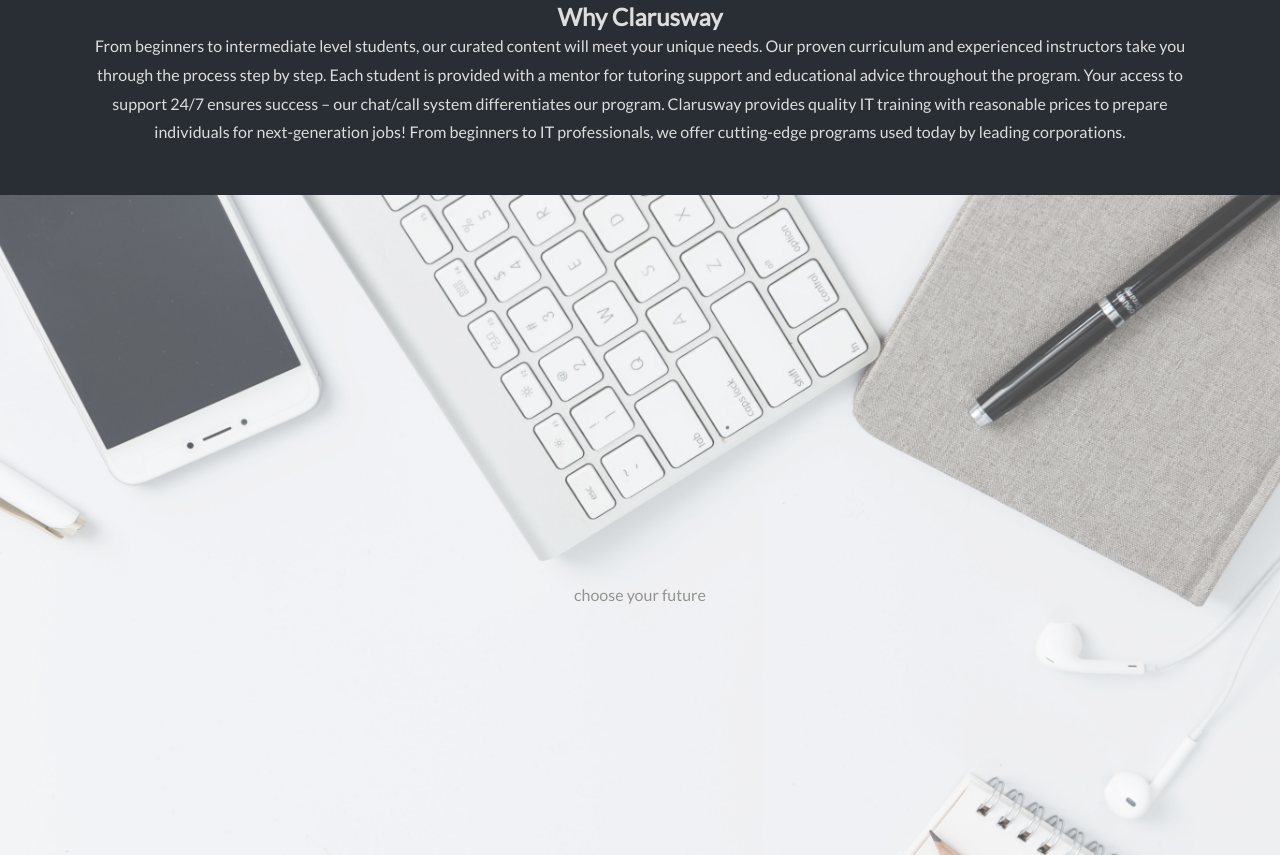
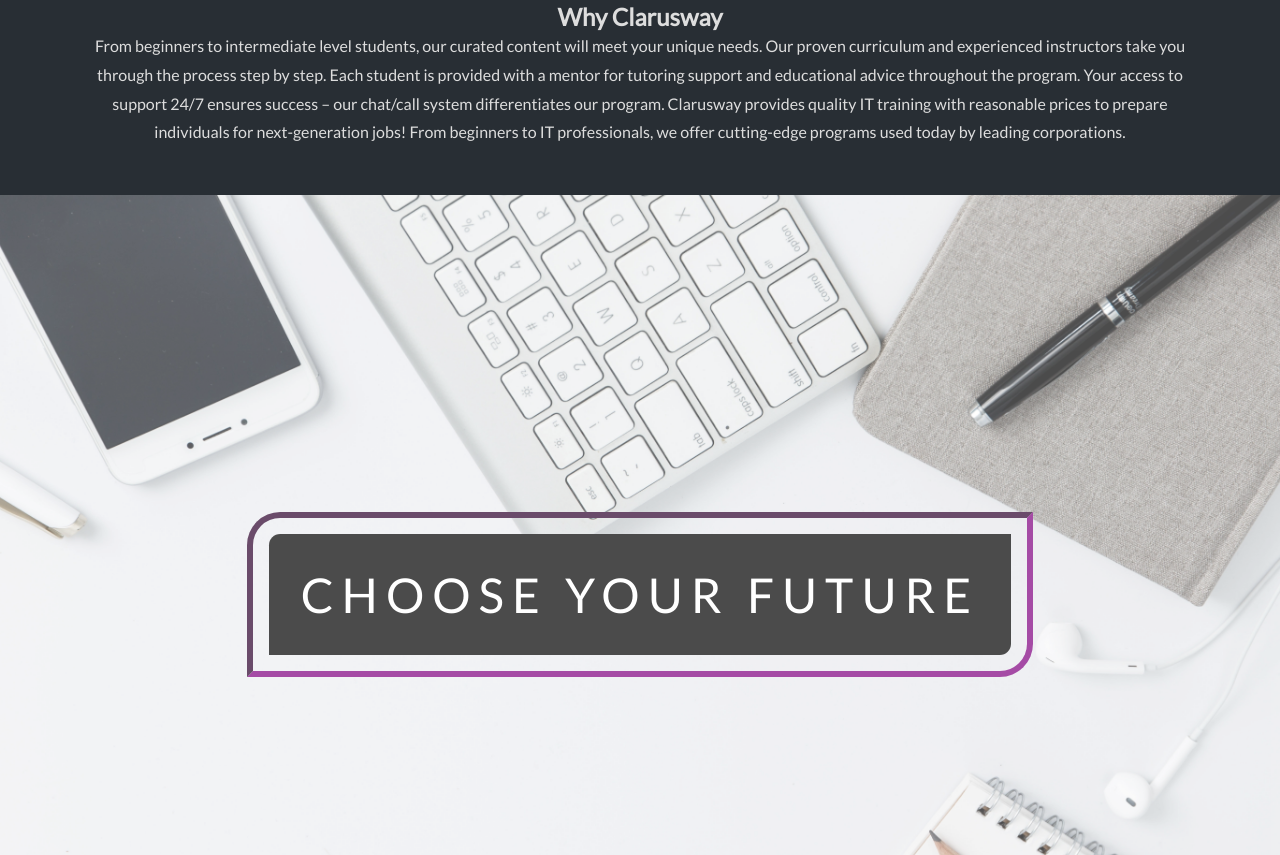
Before and after one commit to MSKose/Parallax-Website, a plain HTML site: page index.html in a window 1280 px wide. Shown: the part 3968-4823 px from the top of the page. Drawn offline with Linux system fonts and the light colour scheme.

Commit message:
final commit

```diff
--- a/index.html
+++ b/index.html
@@ -99,7 +99,7 @@
 
         <div class="all final-image">
             <div>
-                <span>choose your future</span>
+                <span class="future" >choose your future</span>
             </div>
         </div>
 
--- a/style.css
+++ b/style.css
@@ -119,6 +119,8 @@ b {
     font-size: 3rem;
     outline-offset: 0.2rem;
     outline: 0.4rem inset purple;
+    letter-spacing: 0.5rem;
+
 }
 
 .ds-content {
@@ -149,6 +151,8 @@ b {
     font-size: 3rem;
     outline-offset: 0.2rem;
     outline: 0.4rem inset purple;
+    letter-spacing: 0.5rem;
+
 }
 
 .final-content {
@@ -168,3 +172,17 @@ b {
     background-repeat: no-repeat;
     min-height: 80%;
 }
+
+.future {
+    background-color: black;
+    color: white;
+    padding: 2rem;
+    border-top-left-radius: .7rem;
+    border-bottom-right-radius: .7rem;
+    line-height: 5rem;
+    font-size: 3rem;
+    outline-offset: 1rem;
+    outline: 0.4rem inset purple;
+    text-transform: uppercase;
+    letter-spacing: 0.5rem;
+}
```
